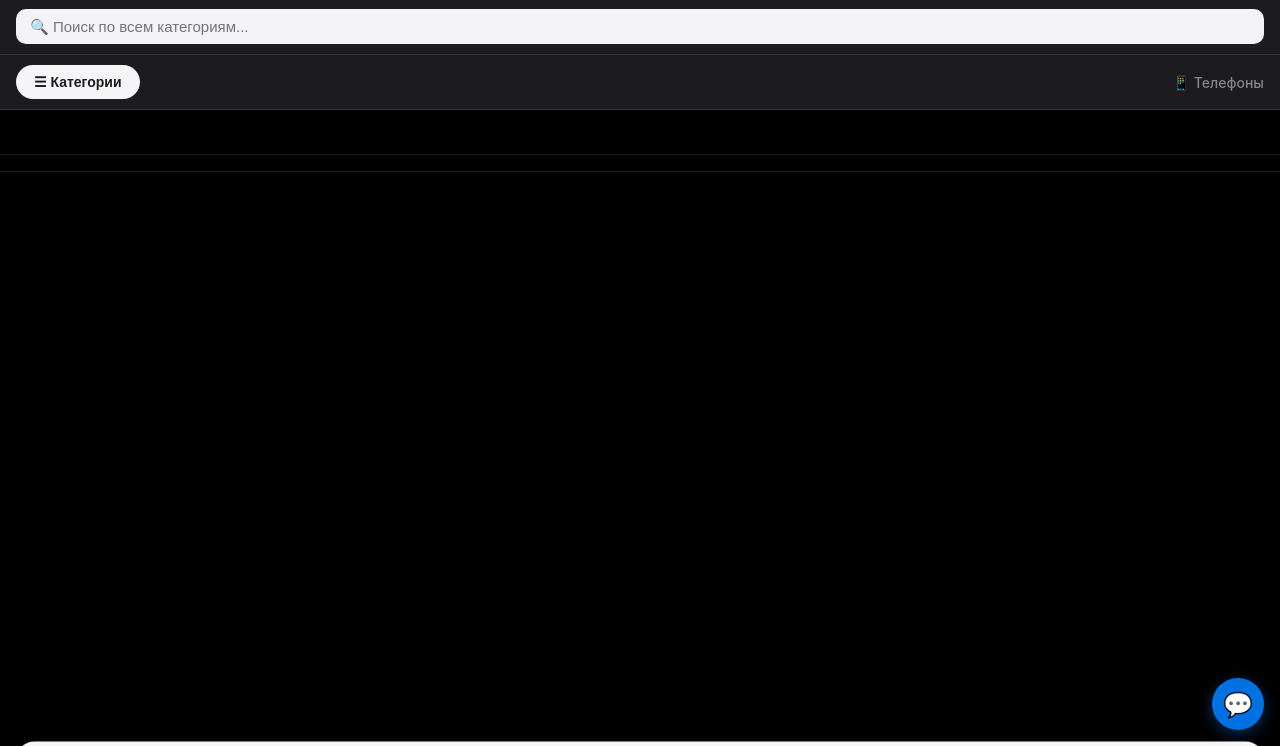
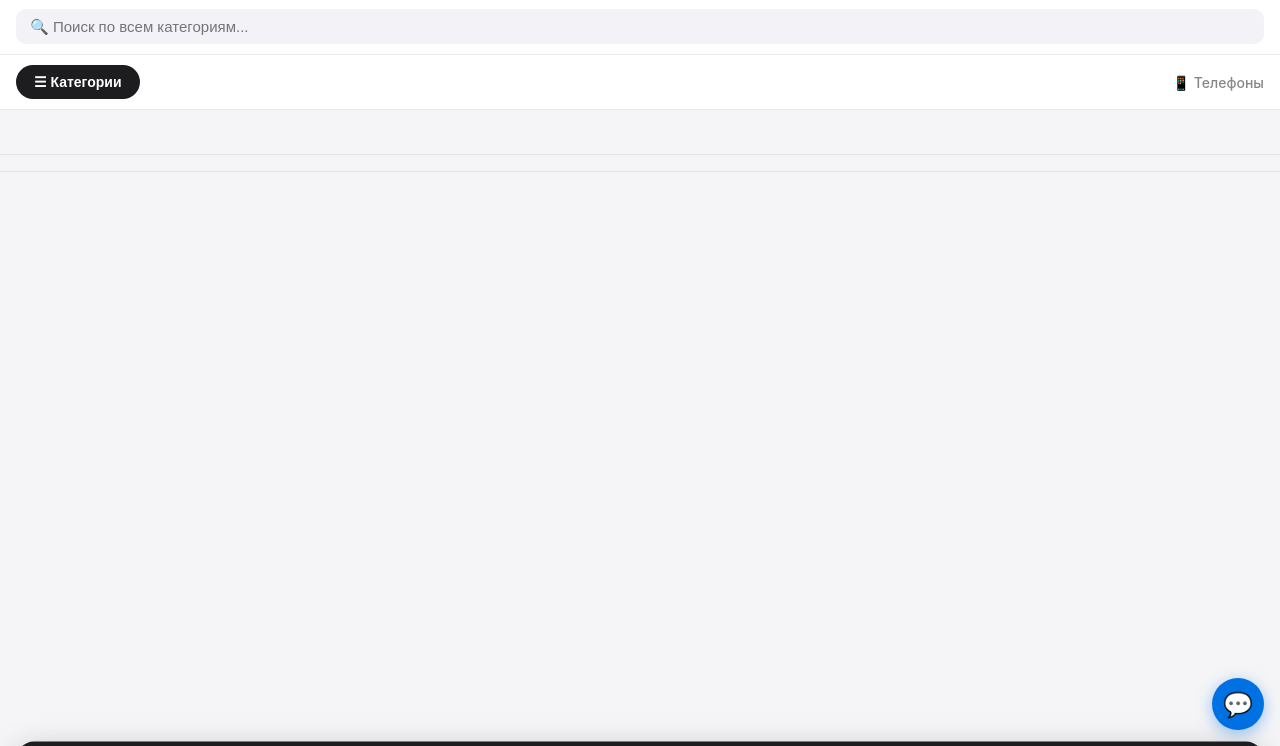
Before and after one commit to dmedvedev245-ctrl/Tg-shop, a website: page index.html in a window 1280 px wide. Shown: the part 54-800 px from the top of the page. Drawn offline with Linux system fonts and the dark colour scheme; a script that the page names is missing.

Commit message:
Add files via upload

```diff
--- a/index.html
+++ b/index.html
@@ -11,13 +11,8 @@
   --bg:#f5f5f7;--bg2:#fff;--text:#1d1d1f;--text2:#86868b;--border:rgba(0,0,0,0.08);
   --card-shadow:0 2px 12px rgba(0,0,0,0.08);--accent:#1d1d1f;--blue:#0071e3;
 }
-@media(prefers-color-scheme:dark){:root{
-  --bg:#000;--bg2:#1c1c1e;--text:#f5f5f7;--text2:#86868b;--border:rgba(255,255,255,0.1);
-  --card-shadow:0 2px 12px rgba(0,0,0,0.4);--accent:#f5f5f7;--blue:#0a84ff;
-}}
 body{font-family:-apple-system,BlinkMacSystemFont,'SF Pro Display',sans-serif;background:var(--bg);color:var(--text);transition:background 0.3s}
 header{background:rgba(255,255,255,0.85);backdrop-filter:blur(20px);-webkit-backdrop-filter:blur(20px);padding:14px 16px;text-align:center;border-bottom:1px solid var(--border);position:sticky;top:0;z-index:100;transition:background 0.3s}
-@media(prefers-color-scheme:dark){header{background:rgba(28,28,30,0.85)}}
 .header-inner{display:flex;align-items:center;justify-content:center;gap:8px}
 .header-title{font-size:19px;font-weight:700;letter-spacing:-0.5px;cursor:pointer;user-select:none;color:var(--text)}
 .admin-bar{background:linear-gradient(135deg,#ff9500,#ff6b00);padding:8px 16px;text-align:center;font-size:13px;font-weight:600;color:#fff;display:none}
@@ -57,7 +52,6 @@ header{background:rgba(255,255,255,0.85);backdrop-filter:blur(20px);-webkit-back
 .stock-badge{font-size:10px;font-weight:700;padding:3px 8px;border-radius:10px;display:inline-block;margin-bottom:6px}
 .in-stock{background:#e8f5e9;color:#2e7d32}
 .no-stock{background:#fce4e4;color:#c62828}
-@media(prefers-color-scheme:dark){.in-stock{background:rgba(46,125,50,0.25);color:#81c784}.no-stock{background:rgba(198,40,40,0.25);color:#e57373}}
 .add-btn{width:100%;padding:9px;background:var(--accent);color:var(--bg2);border:none;border-radius:12px;font-size:12px;font-weight:700;cursor:pointer;margin-top:auto;transition:all 0.2s}
 .add-btn:active{transform:scale(0.97)}
 .add-btn:disabled{background:var(--border);color:var(--text2);cursor:not-allowed}
```
